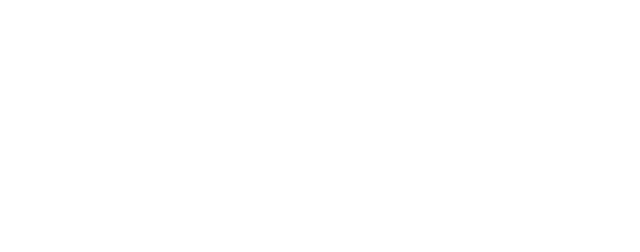
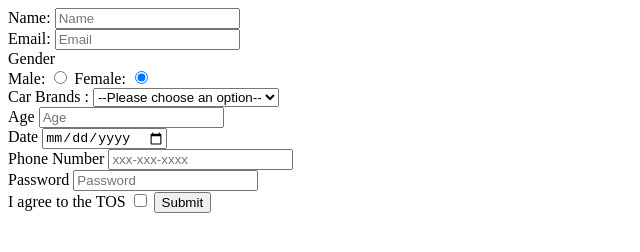
Before and after one commit to acciojob/signup-form-car-shahids444, a website: page main.html in a window 1280 px wide. Shown: the whole page, without its empty margins (0-640 px from the left). Drawn offline with Linux system fonts and the light colour scheme.

Commit message:
created a submission

```diff
--- a/main.html
+++ b/main.html
@@ -8,6 +8,44 @@
 
 <body>
 	<!-- the entire body must be written by student -->
+	<form method = "post" action = "">
+		<label for= "name" >Name: </label>
+		<input type= "text" id= "name" placeholder = "Name" required />
+		<br>
+		<label for= "email" >Email: </label>
+		<input type= "email" id= "email" placeholder = "Email" required />
+		<br>
+		<label for= "gender" >Gender </label>
+		<br>
+		<label for= "gender_m" >Male: </label>
+		<input type= "radio" id= "gender_m" name = "gender" required />
+		<label for= "gender_f">Female: </label>
+		<input type= "radio" id="gender_f" name = "gender" required checked/>
+		<br>
+		<label for = "carbrands">Car Brands :</label>
+		<select id= "carbrands" required>
+			<option>--Please choose an option--</option>
+			<option>Audi</option>
+			<option >Lamborghini</option>
+			<option >Mercedes</option>
+		</select>
+		<br>
+		<label for= "age">Age</label>
+		<input type = "number" id = "age" placeholder = "Age" required/>
+		<br>
+		<label for= "dob">Date</label>
+		<input type= "date" id = "dob" required />
+			<br>
+		<label for= "tel">Phone Number</label>
+		<input type= "tel" id = "tel" placeholder = "xxx-xxx-xxxx"/>
+		<br>
+		<label for= "password">Password</label>
+		<input type= "password" id = "password" placeholder = "Password" required/>
+		<br>
+		<label for= "tos">I agree to the TOS</label>
+		<input type= "checkbox" id = "tos" placeholder = "Password" required/>
+		<button type = "submit">Submit</button>
+	</form>
     <script type="text/javascript" src="./script.js">
 </script>
 
```
